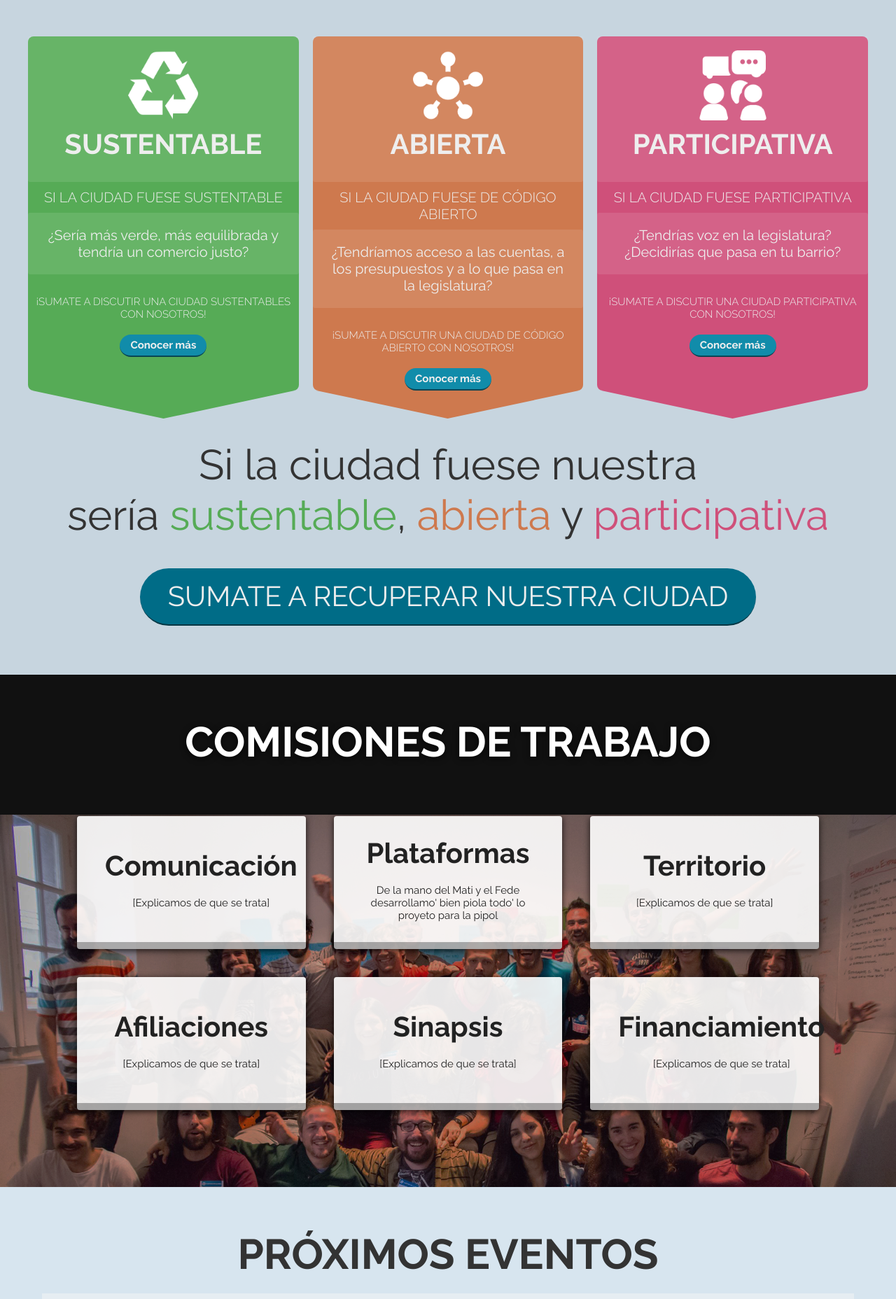
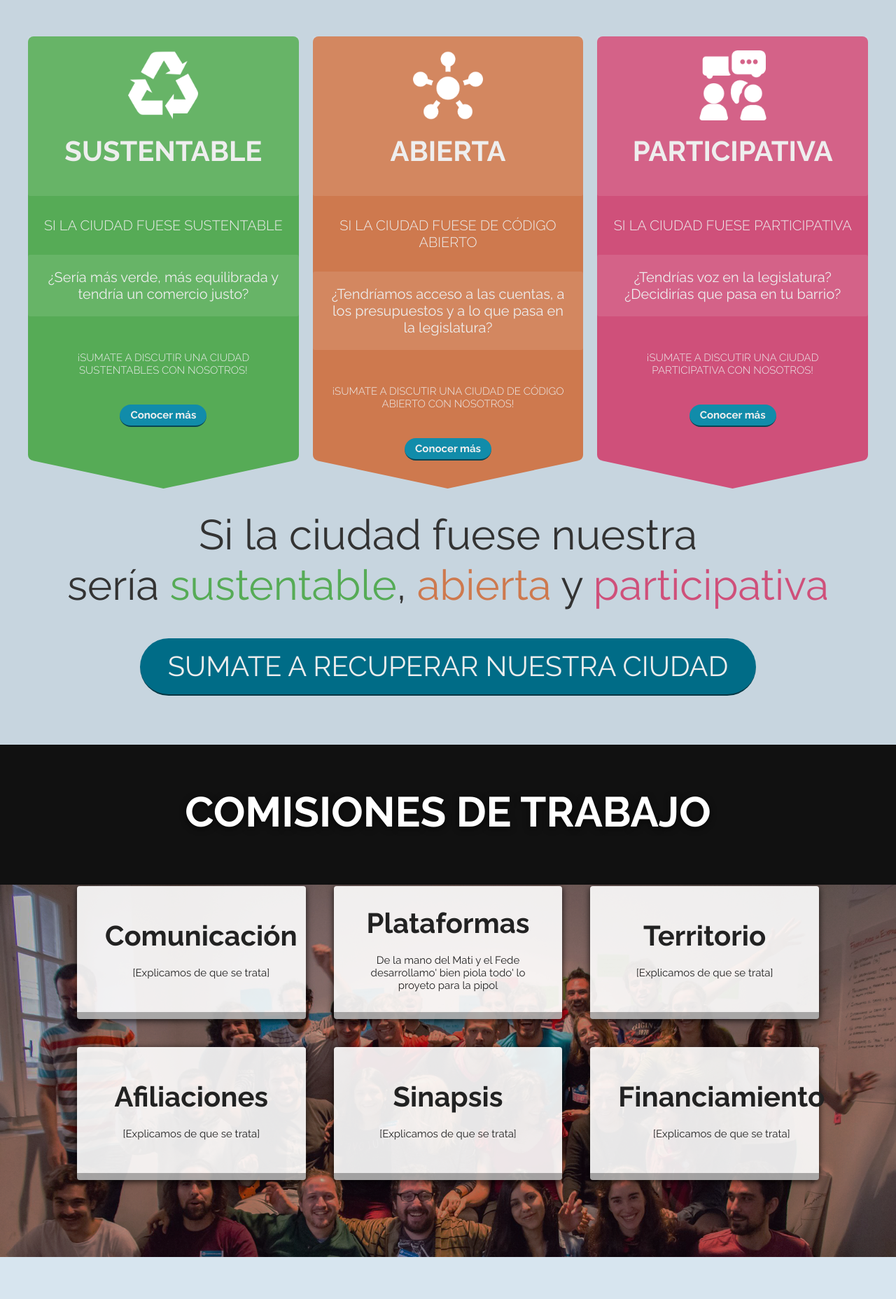
Before and after one commit to PartidoDeLaRed/partidodelared.github.io, a Jekyll site: the page built from index.html, in a window 1280 px wide. Shown: the part 990-2846 px from the top of the page at 70% size. Built offline with Jekyll 4.4.1, drawn with Linux system fonts in a browser that asks for light colours.

Commit message:
changes in VisionCiudad styles

```diff
--- a/css/styles.css
+++ b/css/styles.css
@@ -573,6 +573,10 @@ a {
     border-radius: 8px;
 }
 
+.column-item div {
+    padding: 20px;
+}
+
 #visionciudad .columna>div .triangle {
     position: absolute;
     left: 0;
```
